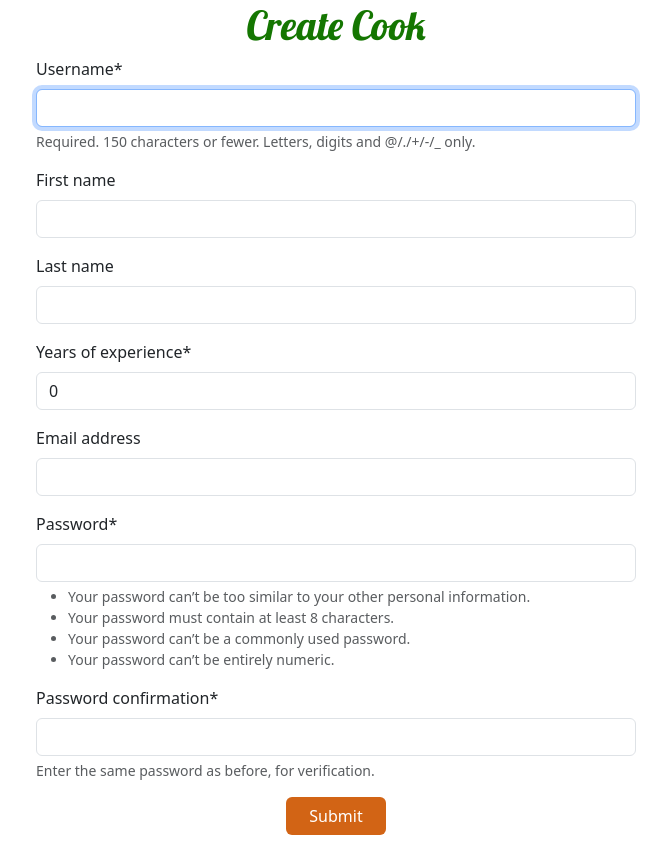
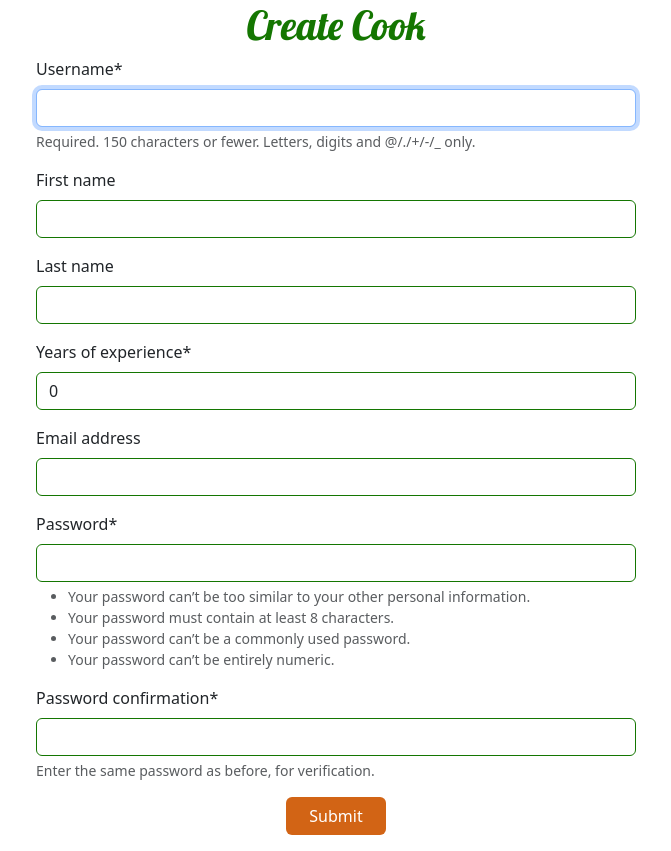
Before and after one commit to Iago-pixel/kitchen-service-mate, a Django app: page /cooks/create/ in a window 1280 px wide. Shown: the part 135-986 px from the top of the page, without its empty margins (304-975 px from the left). Run offline with Django 5.2, Linux system fonts and the light colour scheme; the visitor is signed in with stand-in values (Sample User, id 1); some libraries are stand-ins or nearby versions.

Commit message:
fix: enhance form input styling with consistent border for improved visibility

```diff
--- a/static/css/styles.css
+++ b/static/css/styles.css
@@ -92,6 +92,10 @@ td {
   margin-bottom: 15px;
 }
 
+.form input, .form textarea, .form select {
+  border: 1px solid var(--font-green)
+}
+
 .container-search input {
   border-radius: 50px 0 0 50px;
   width: 300px;
```
